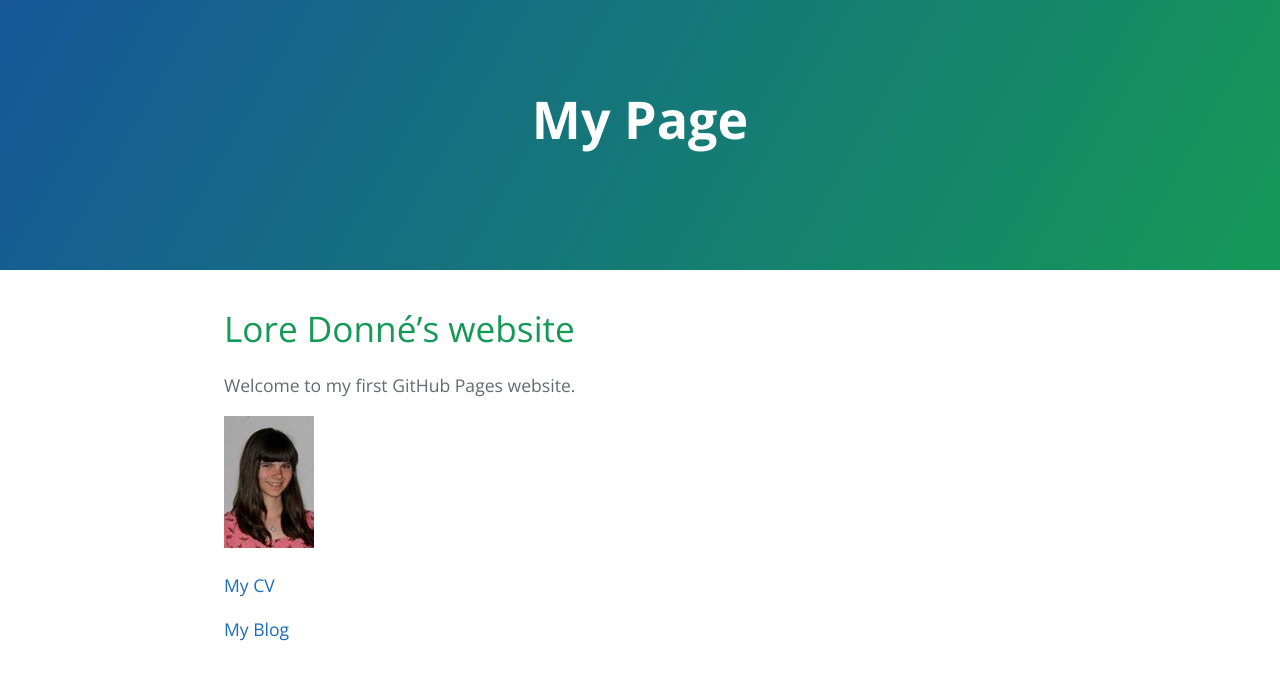
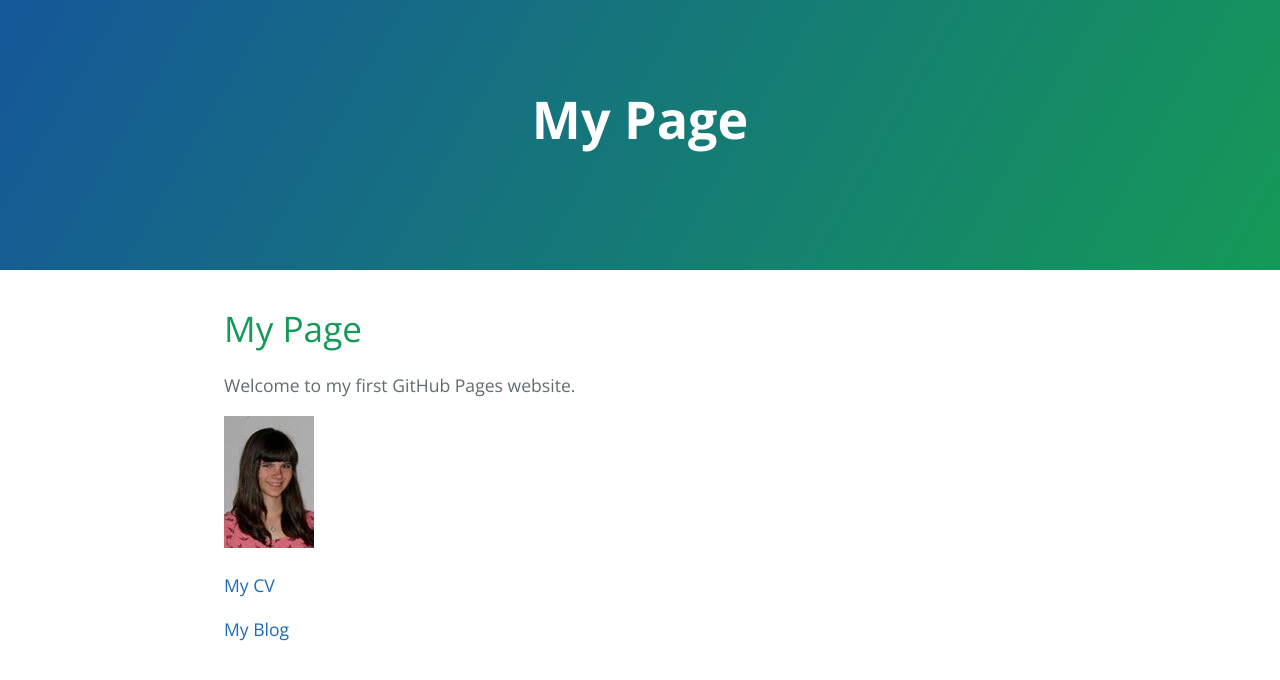
Before and after one commit to LoreDonne/loredonne.github.io, a Jekyll site: the page built from index.md, in a window 1280 px wide. Shown: the top 680 px of the page. Built offline with Jekyll 4.4.1, drawn with Linux system fonts in a browser that asks for light colours.

Commit message:
Update index.md

```diff
--- a/index.md
+++ b/index.md
@@ -1,7 +1,7 @@
 ---
 layout: site
 ---
-# Lore Donné's website
+# My Page
 Welcome to my first GitHub Pages website.
 
 ![Link to picture](images/foto.jpg)
```
